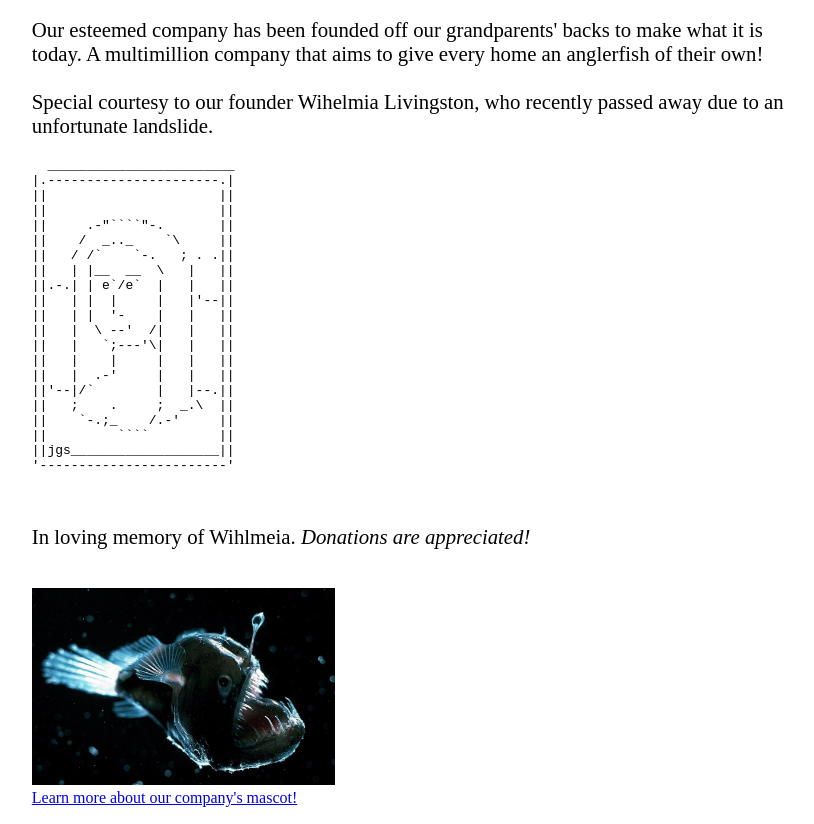
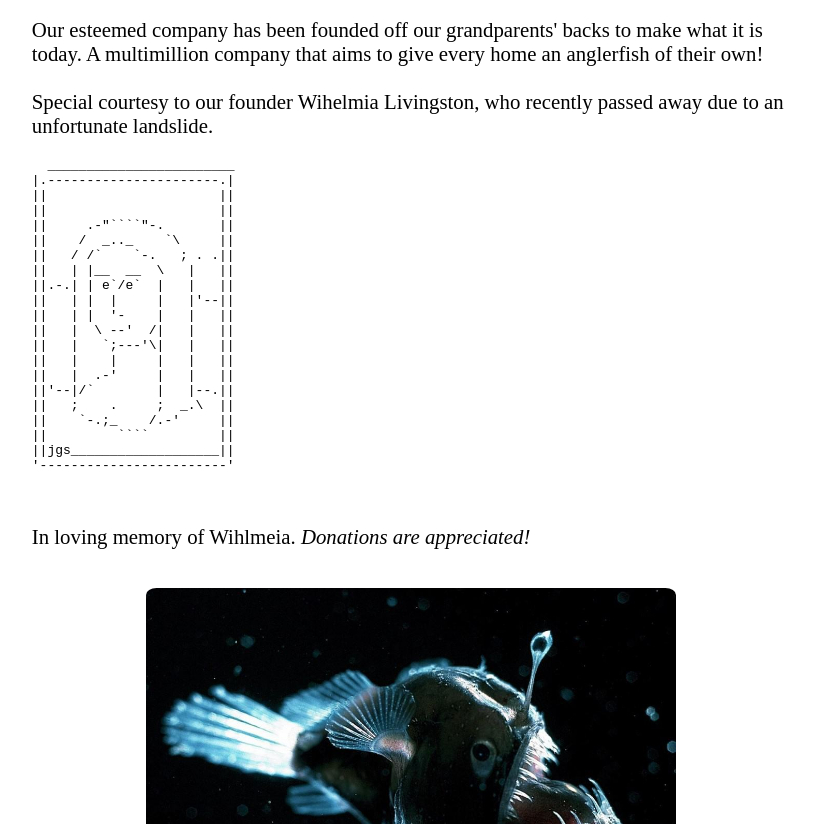
Before and after one commit to blueMothy06/art101_new_html, a plain HTML site: page index.html in a window 1280 px wide. Shown: the part 110-934 px from the top of the page, without its empty margins (229-1043 px from the left). Drawn offline with Linux system fonts and the light colour scheme.

Commit message:
made some edits to formatting

```diff
--- a/index.html
+++ b/index.html
@@ -51,7 +51,7 @@
 
     <br>
 
-    <img src="anglerfish.jpeg" width="40%" height="40%">
+    <img src="anglerfish.jpeg" width="70%" height="70%">
     <br>
     <a href="https://www.youtube.com/watch?v=XUVerZsbYiw">Learn more about our company's mascot!</a>
     <br>
--- a/style.css
+++ b/style.css
@@ -1,4 +1,4 @@
-div{
+div {
   padding-left: 20%;
   padding-right: 20%;
 }
@@ -6,3 +6,10 @@ div{
 p {
   font-size: 1.3em;
 }
+
+img {
+  display: block;
+  margin-left: auto;
+  margin-right: auto;
+   border-radius: 2%;
+}
```
